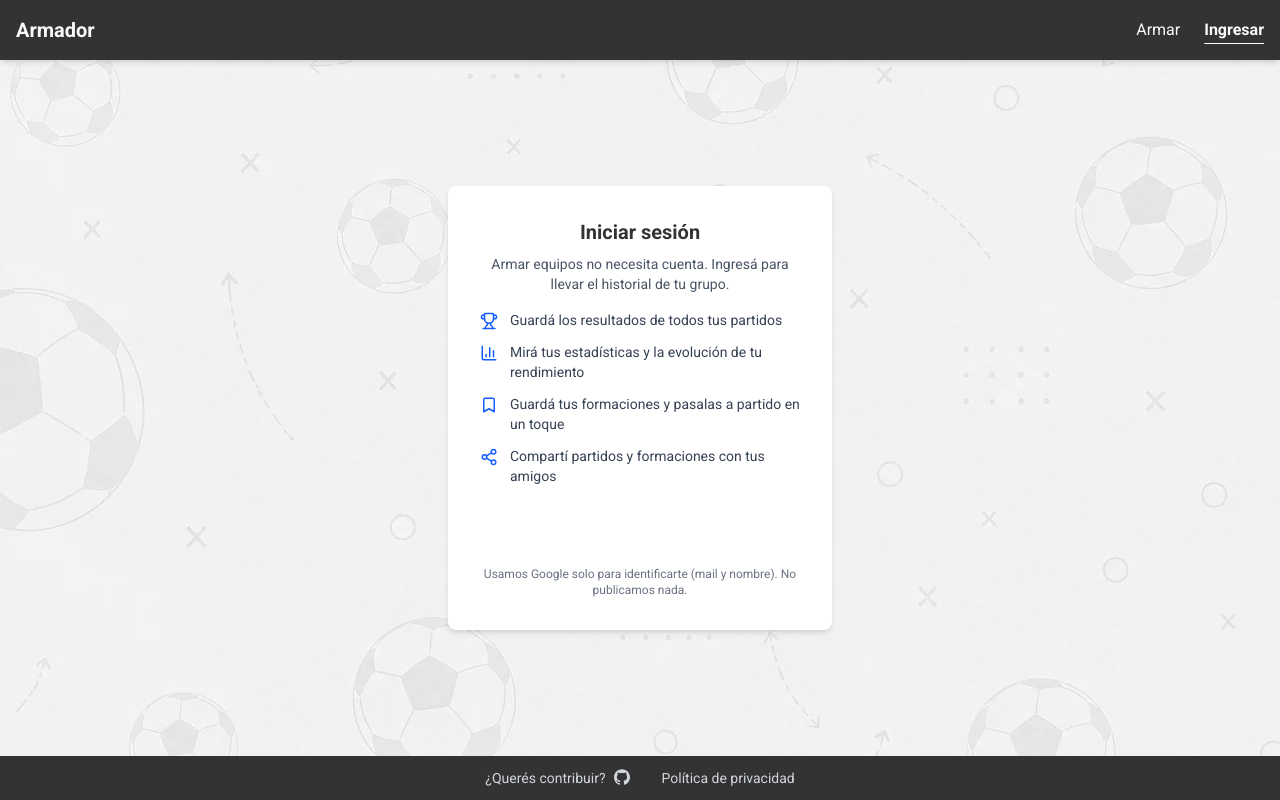
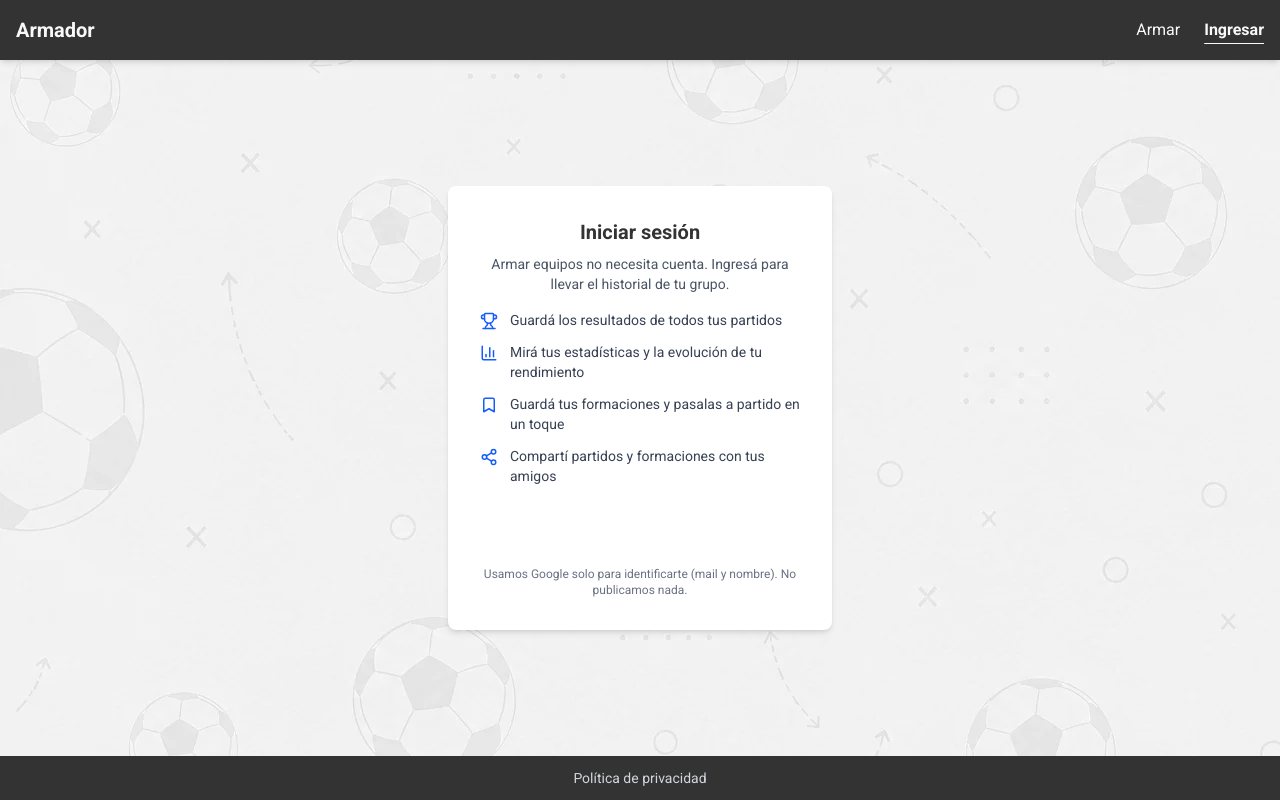
Before and after one commit to gast0nestevez/armadorDeEquipos, a React (Vite) app in the folder frontend/: page /login in a window 1280 px wide. Built offline with nearby package versions, Linux system fonts and the light colour scheme; no server answers.

Commit message:
Remove Github link

```diff
--- a/frontend/package.json
+++ b/frontend/package.json
@@ -26,7 +26,6 @@
     "lucide-react": "^0.546.0",
     "react": "^19.0.0",
     "react-dom": "^19.0.0",
-    "react-icons": "^5.7.0",
     "react-router-dom": "^7.3.0",
     "recharts": "^3.10.1",
     "tailwindcss": "^4.1.11"
--- a/frontend/src/components/Footer.tsx
+++ b/frontend/src/components/Footer.tsx
@@ -1,18 +1,5 @@
-import { SiGithub } from 'react-icons/si';
-
 const Footer = () => (
   <footer className='flex justify-center w-full bg-[#333] text-sm'>
-    <a
-      href='https://github.com/gast0nestevez/armadorDeEquipos'
-      target='_blank'
-      rel='noopener noreferrer'
-      className='block w-fit px-4 py-3 text-gray-300 hover:text-white transition-colors duration-200 ease-in-out'
-    >
-      <div className='flex justify-center items-center gap-2 mx-auto max-w-7xl'>
-        <span>¿Querés contribuir?</span>
-        <SiGithub size={16} className='-translate-y-px' />
-      </div>
-    </a>
     <a
       href='https://armador-de-equipos.vercel.app/privacy.html'
       rel='noopener noreferrer'
```
